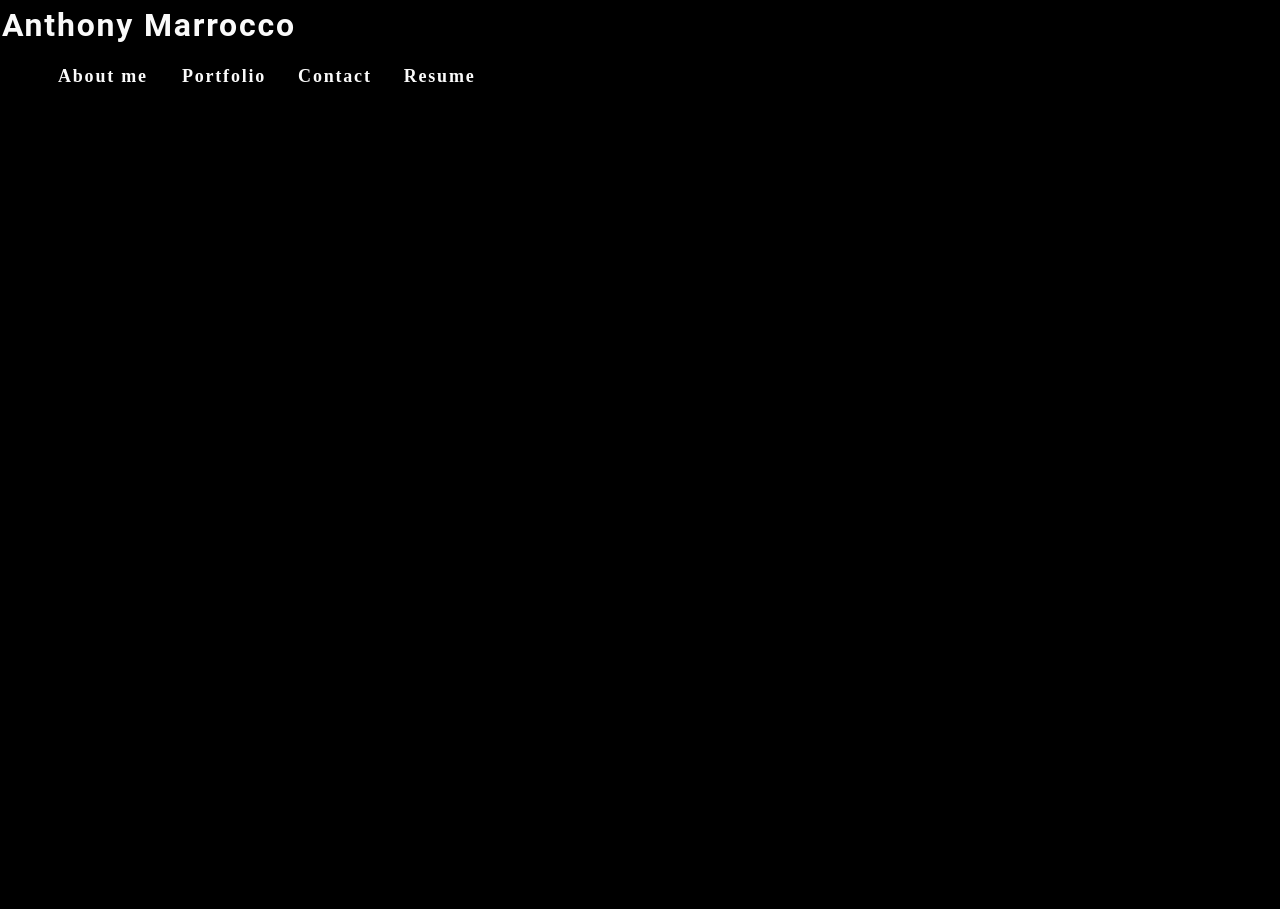
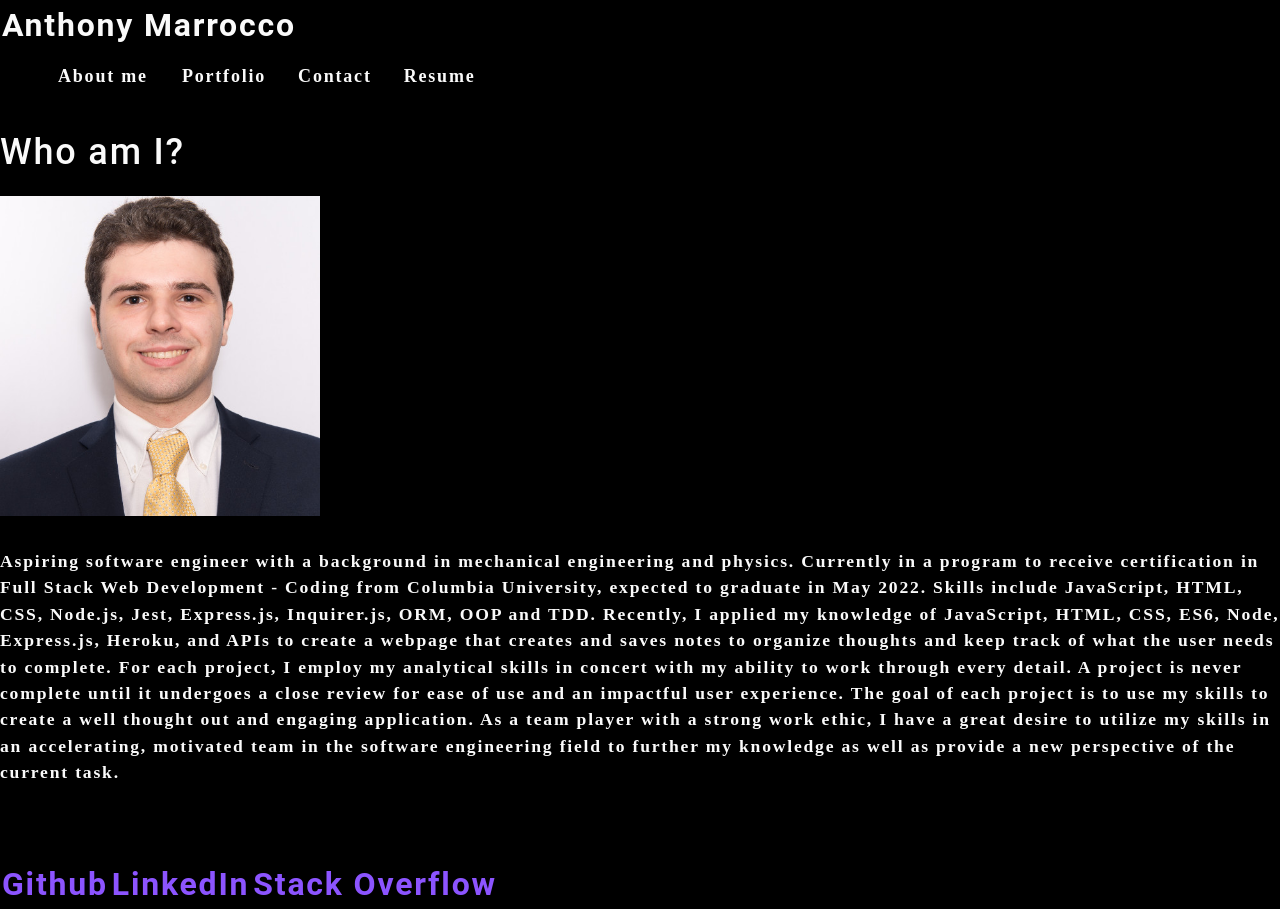
Before and after one commit to ajmarrocco/ajmportfolio, a React (Create React App) app: page / in a window 1280 px wide. Before the commit the page ends 800 px from the top, so only its background shows below. Built offline with nearby package versions, Linux system fonts and the light colour scheme.

Commit message:
update about, header and footer

```diff
--- a/public/index.html
+++ b/public/index.html
@@ -24,7 +24,7 @@
       work correctly both with client-side routing and a non-root public URL.
       Learn how to configure a non-root public URL by running `npm run build`.
     -->
-    <title>React App</title>
+    <title>Anthony Marrocco Portfolio</title>
   </head>
   <body>
     <noscript>You need to enable JavaScript to run this app.</noscript>
--- a/src/App.js
+++ b/src/App.js
@@ -1,13 +1,15 @@
 import React from 'react';
-import logo from './logo.svg';
-// import './App.css';
-import Nav from './components/Nav';
-
+import './App.css';
+import Header from './components/Header';
+import About from './components/About';
+import Footer from './components/Footer';
 
 function App() {
   return (
     <div>
-      <Nav></Nav>
+      <Header></Header>
+      <About></About>
+      <Footer></Footer>
     </div>
   );
 }
--- /dev/null
+++ b/src/components/About/index.js
@@ -0,0 +1,30 @@
+import React from 'react'
+import profileImage from "../../assets/profile/profile.jpg";
+
+function About() {
+
+    return (
+        <section className="my-5" >
+            <h1 id="about">Who am I?</h1>
+            <div className="flex-row">
+                <img src={profileImage} className="my-2" style={{ width: "25%" }} alt="cover"  />
+                <div className="my-2">
+                    <p>
+                    Aspiring software engineer with a background in mechanical engineering and physics. Currently in a
+                        program to receive certification in Full Stack Web Development - Coding from Columbia University,
+                        expected to graduate in May 2022. Skills include JavaScript, HTML, CSS, Node.js, Jest, Express.js, Inquirer.js,
+                        ORM, OOP and TDD. Recently, I applied my knowledge of JavaScript, HTML, CSS, ES6, Node, Express.js, Heroku, and APIs to
+                        create a webpage that creates and saves notes to organize thoughts and keep track of what the user needs to complete. For each project, I employ my analytical skills in concert with my
+                        ability to work through every detail. A project is never complete until it undergoes a close review for
+                        ease of use and an impactful user experience. The goal of each project is to use my skills to create a
+                        well thought out and engaging application. As a team player with a strong work ethic, I have a great
+                        desire to utilize my skills in an accelerating, motivated team in the software engineering field to
+                        further my knowledge as well as provide a new perspective of the current task.
+                    </p>
+                </div>
+            </div>
+        </section>
+    )
+}
+
+export default About
--- /dev/null
+++ b/src/components/Footer/index.js
@@ -0,0 +1,24 @@
+import React from 'react'
+
+function Footer() {
+
+    return (
+        <footer>
+            <div className='flex-row justify-content-around'>
+                <h2>
+                    <a href="https://github.com/ajmarrocco" target="_blank">
+                        Github
+                    </a>
+                    <a href="https://www.linkedin.com/in/anthonymarrocco/" target="_blank">
+                        LinkedIn
+                    </a>
+                    <a href="https://stackoverflow.com/users/17169985/ajmarrocco?tab=profile" target="_blank">
+                        Stack Overflow
+                    </a>
+                </h2>
+            </div>
+        </footer>
+    )
+}
+
+export default Footer
--- /dev/null
+++ b/src/components/Header/index.js
@@ -0,0 +1,13 @@
+import React from 'react';
+import Navigation from '../Navigation';
+
+
+function App() {
+    return (
+        <div>
+        <Navigation></Navigation>
+        </div>
+    );
+}
+
+export default App;
```
Also changed, not shown: src/assets/profile/profile.jpg (added), src/components/Contact/index.js (added), src/components/Navigation/index.js (renamed from src/components/Nav/index.js), src/components/Project/index.js (added), src/components/Resume/index.js (added).
